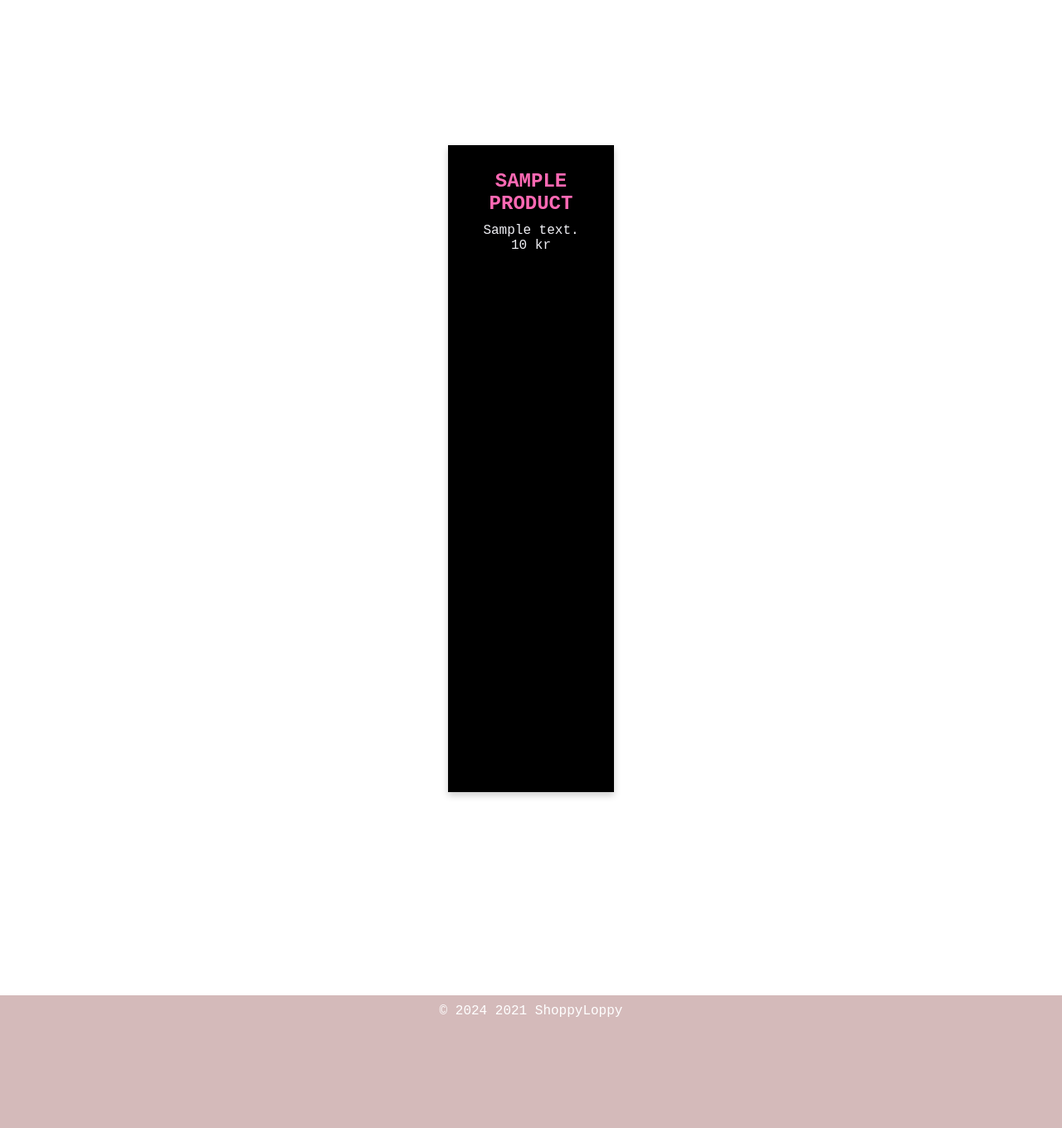
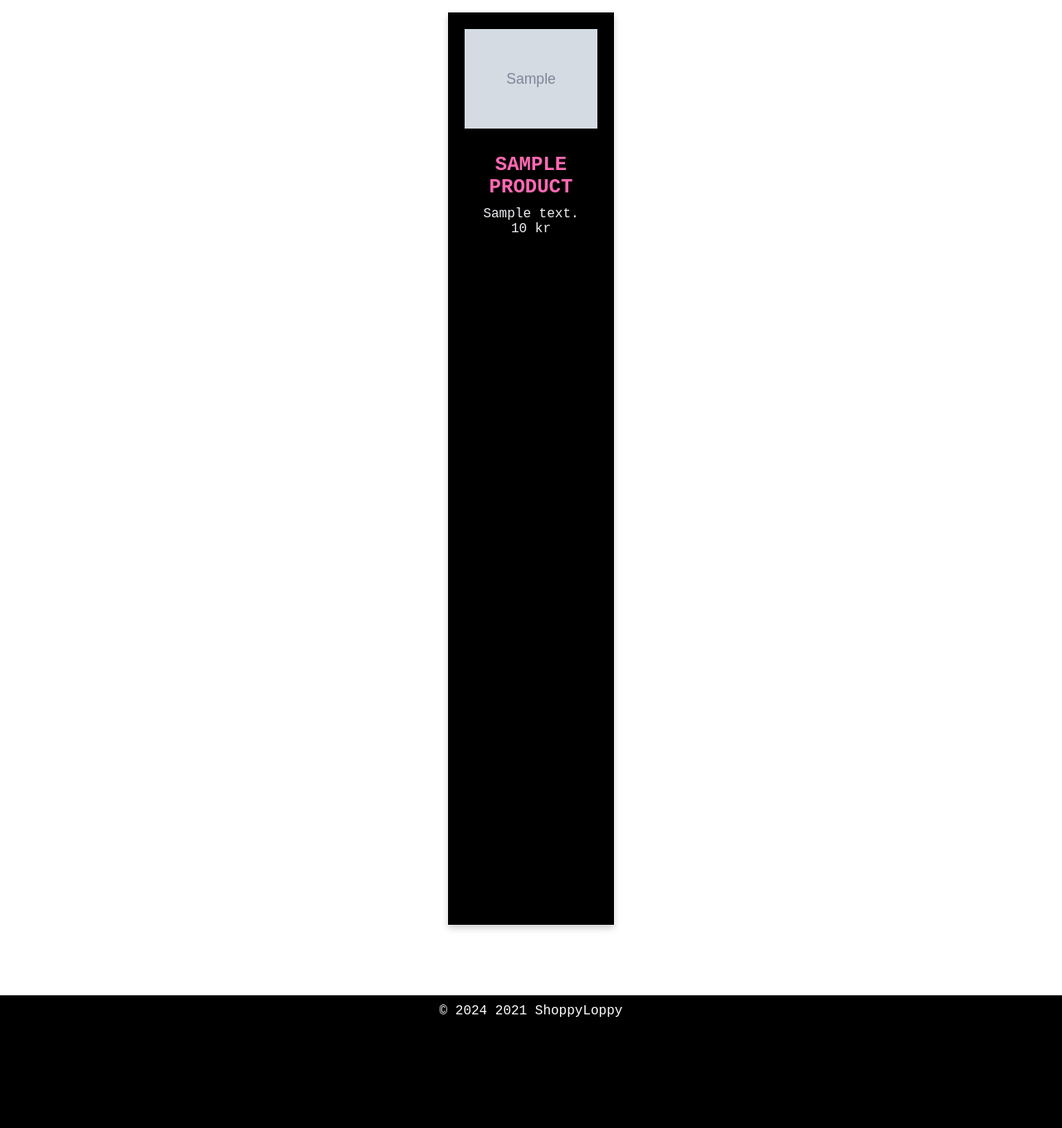
Before and after one commit to Mercedesemiliea/shoppyloppy, a PHP site: page /products.php in a window 1280 px wide. Shown: the part 80-1440 px from the top of the page at 83% size. Run offline with PHP 8.4, Linux system fonts and the light colour scheme; tables that the repository leaves empty or names only in its code hold one stand-in row (values such as "Sample post"); grey boxes marked "Sample" are stand-in pictures.

Commit message:
Bilder på alla pokemon som ligger in tha databas

```diff
--- a/products.php
+++ b/products.php
@@ -11,12 +11,12 @@
             <div class="products-container">
                 <?php
                     include "db.php";
-                    $stmt = $pdo->prepare("SELECT * FROM products");
+                    $stmt = $pdo->prepare("SELECT  * FROM products");
                     $stmt->execute();
                     $products = $stmt->fetchAll();
                     foreach ($products as $product) {
                         echo "<div class='product'>";
-                        //echo "<img src='images/{$product['image']}' alt='{$product['name']}'>";
+                        echo "<img src='public/{$product['image_url']}' alt='{$product['name']}'>";
                         echo "<h2>{$product['name']}</h2>";
                         echo "<p>{$product['description']}</p>";
                         echo "<p>{$product['price']} kr</p>";
--- a/style.css
+++ b/style.css
@@ -127,7 +127,7 @@ h3 {
     margin-top: 10px;
     justify-content: center;
     width: 100%;
-    height: 100vh;
+    height: 140vh;
 
 }
 
@@ -140,6 +140,12 @@ h3 {
     text-align: center;
     background-color: #000000;
     color: rgb(239, 239, 244);
+}
+
+.product img {
+    width: 100%;
+    height: auto;
+    margin-bottom: 15px;
 }
 
 .product h2 {
@@ -193,7 +199,7 @@ h3 {
 
 
 footer {
-    background-color: #d4baba;
+    background-color: #000000;
     color: white;
     text-align: center;
     padding: 10px;
```
Also changed, not shown: README.md (deleted), public/bulbasaur.png (added), public/charizard.png (added), public/charmander.png (added), public/eevee.png (added), public/gengar.png (added), public/jigglypuff.png (added), public/mewtwo.png (added), public/pikachu.png (added), public/pokeball.webp (added), public/psyduck.png (added), public/snorlax.png (added), public/squirtle.png (added).
